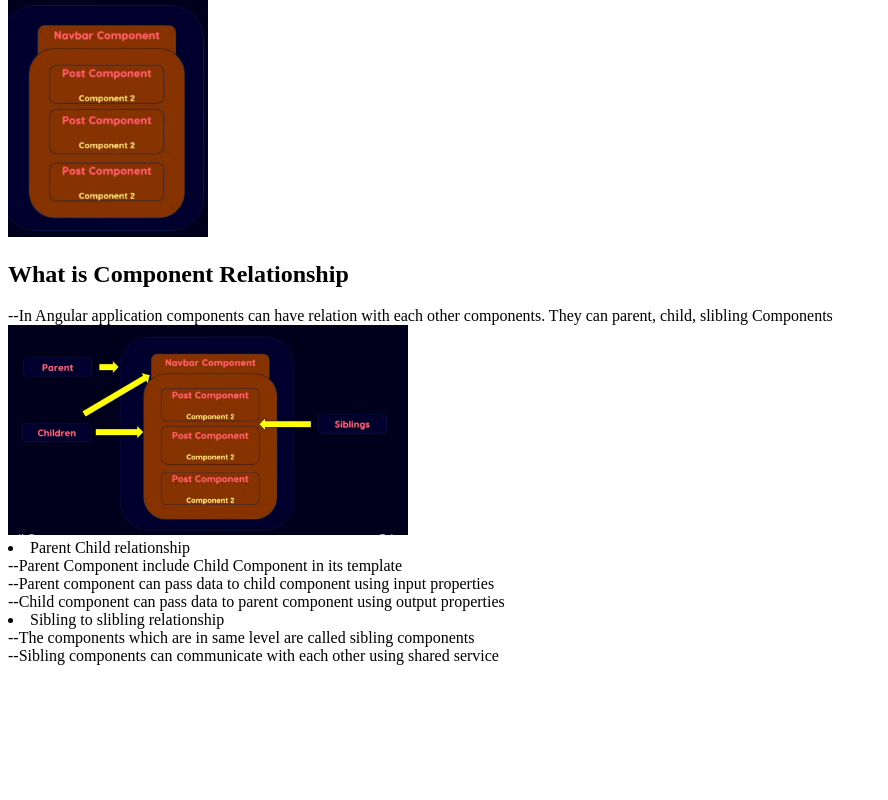
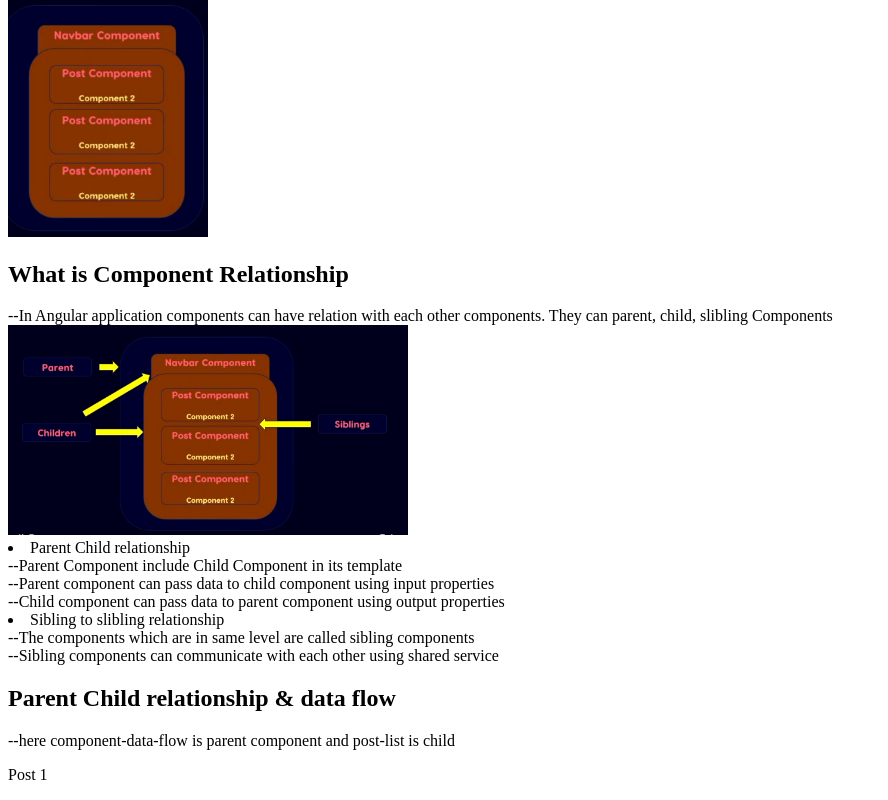
Before and after one commit to VishalMagdum/Angular-, an Angular app: page / in a window 1280 px wide. Shown: the part 5685-6485 px from the top of the page, without its empty margins (0-888 px from the left). Before the commit the page ends 6358 px from the top, so only its background shows below. Built offline with nearby package versions, Linux system fonts and the light colour scheme.

Commit message:
parent to child data transfer

```diff
--- a/src/app/component-data-flow/component-data-flow.component.html
+++ b/src/app/component-data-flow/component-data-flow.component.html
@@ -34,4 +34,10 @@
     --Sibling components can communicate with each other using shared service
     <br />
   </div>
+
+  <div>
+    <h2>Parent Child relationship & data flow</h2>
+    --here component-data-flow is parent component and post-list is child
+    <post-list [postListTitle]="appPostTitle"></post-list>
+  </div>
 </div>
--- a/src/app/component-data-flow/component-data-flow.component.ts
+++ b/src/app/component-data-flow/component-data-flow.component.ts
@@ -1,12 +1,13 @@
 import { Component } from '@angular/core';
+import { PostListComponent } from '../post-list/post-list.component';
 // import ComponentStructureImg from '../../assets/ComponentStructureImg.png';
 @Component({
   selector: 'component-data-flow',
   standalone: true,
-  imports: [],
+  imports: [PostListComponent],
   templateUrl: './component-data-flow.component.html',
   styleUrl: './component-data-flow.component.css',
 })
 export class ComponentDataFlowComponent {
-  // ComponentStructure = require('../../assets/componentStructureImg.png');
+  appPostTitle: string = 'Post 1';
 }
--- /dev/null
+++ b/src/app/post-list/post-list.component.html
@@ -0,0 +1 @@
+<p>{{postListTitle}}</p>
```
Also changed, not shown: src/app/post-list/post-list.component.ts (added, +12 -0 lines), src/app/post-list/post-list.component.css (added), 1 other file (tests, documents, lock files or other folders).
